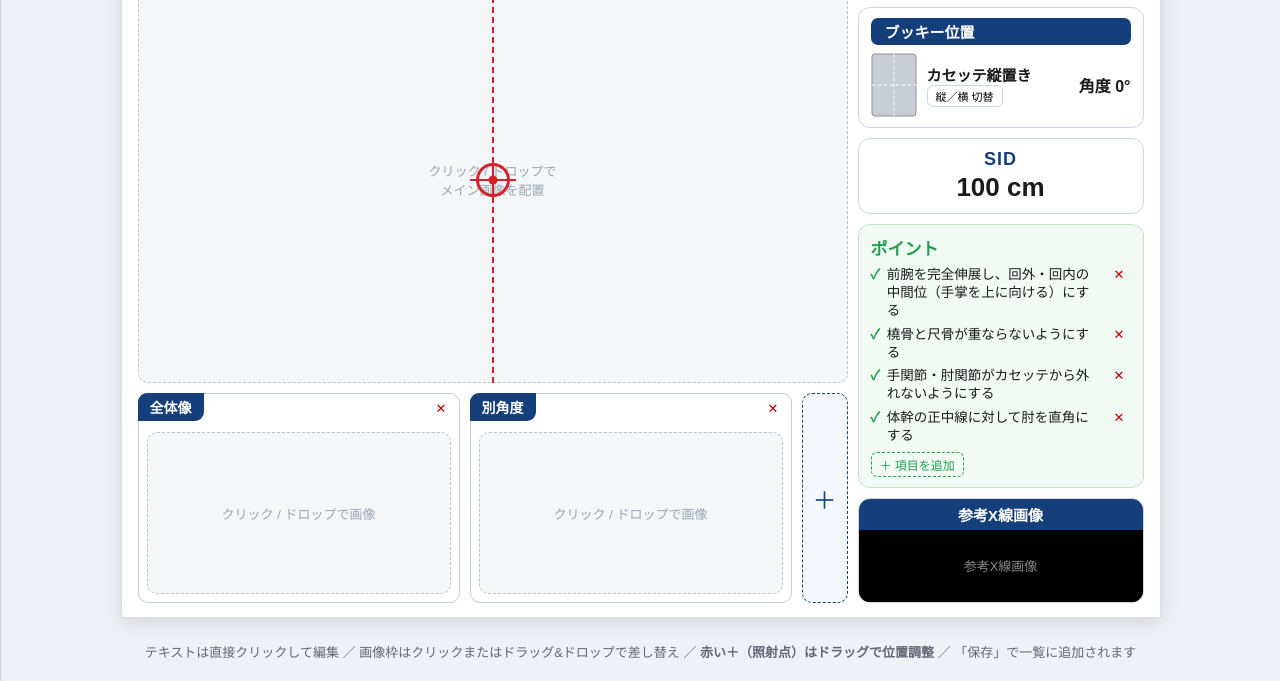
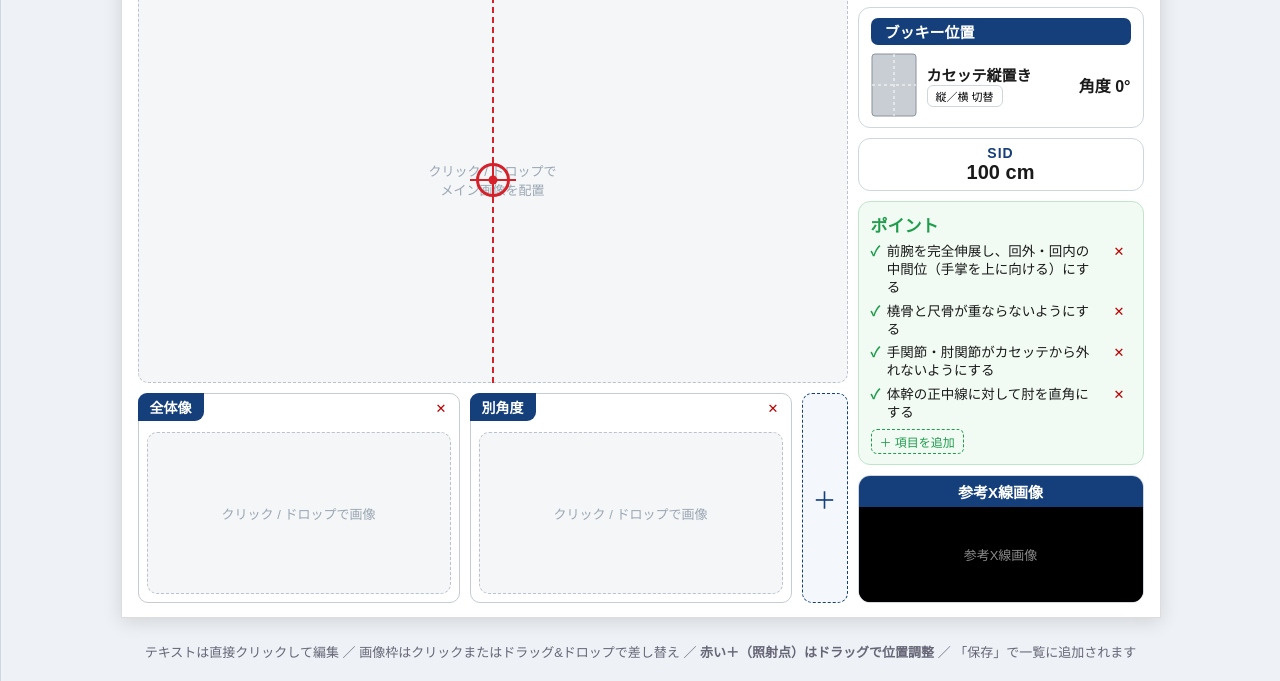
Before and after one commit to mamausagi/xray-positioning-card, a plain HTML site: page index.html in a window 1280 px wide. Shown: the part 203-884 px from the top of the page. Drawn offline with Linux system fonts and the light colour scheme.

Commit message:
参考X線画像の下端切れを修正: SID表示を縮小＋boxRefを確実に縮小(min-height:0)
- SIDヘッダ18→14px・数値26→20px・上下padding圧縮でサイドバーの縦を節約
- .boxRef/.refImg を flex:1 1 0; min-height:0 にして、サイドバーが詰まっても参考X線が常に枠内に収まるよう修正
- ポイント4項目＋参考X線画像でもサイドバーがはみ出さない(scrollH==offsetH==703)ことをPNG実体で確認

Co-Authored-By: Claude Opus 4.8 <noreply@anthropic.com>

```diff
--- a/index.html
+++ b/index.html
@@ -148,9 +148,9 @@
   .buckyAngle{margin-left:auto;font-size:16px;font-weight:700;}
   .miniBtn{font:inherit;font-size:11px;padding:2px 8px;border:1px solid var(--line);border-radius:6px;background:#fff;cursor:pointer;}
 
-  .boxSID{text-align:center;}
-  .boxSID .bh{color:var(--navy);font-weight:800;font-size:18px;letter-spacing:1px;}
-  .boxSID .bb{font-size:26px;font-weight:800;margin-top:2px;}
+  .boxSID{text-align:center;padding-top:6px;padding-bottom:6px;}
+  .boxSID .bh{color:var(--navy);font-weight:800;font-size:14px;letter-spacing:1px;}
+  .boxSID .bb{font-size:20px;font-weight:800;margin-top:0;}
 
   .boxPoint{background:#f1faf3;border-color:#bfe6cb;flex:none;}
   .boxPoint .bh{color:var(--green);font-weight:800;font-size:17px;margin-bottom:6px;}
@@ -163,9 +163,9 @@
     border-radius:6px;padding:3px 8px;cursor:pointer;margin-top:2px;}
   .editing .addPt{display:inline-block;}
 
-  .boxRef{flex:1;display:flex;flex-direction:column;padding:0;overflow:hidden;}
-  .boxRef .bh{background:var(--navy);color:#fff;text-align:center;font-weight:700;font-size:15px;padding:5px;}
-  .boxRef .refImg{flex:1;background:#000;}
+  .boxRef{flex:1 1 0;min-height:0;display:flex;flex-direction:column;padding:0;overflow:hidden;}
+  .boxRef .bh{flex:none;background:var(--navy);color:#fff;text-align:center;font-weight:700;font-size:15px;padding:5px;}
+  .boxRef .refImg{flex:1 1 0;min-height:0;background:#000;}
   .boxRef .imgslot{background:#000;border:none;border-radius:0;}
   .boxRef .imgslot .ph{color:#888;}
 
```
